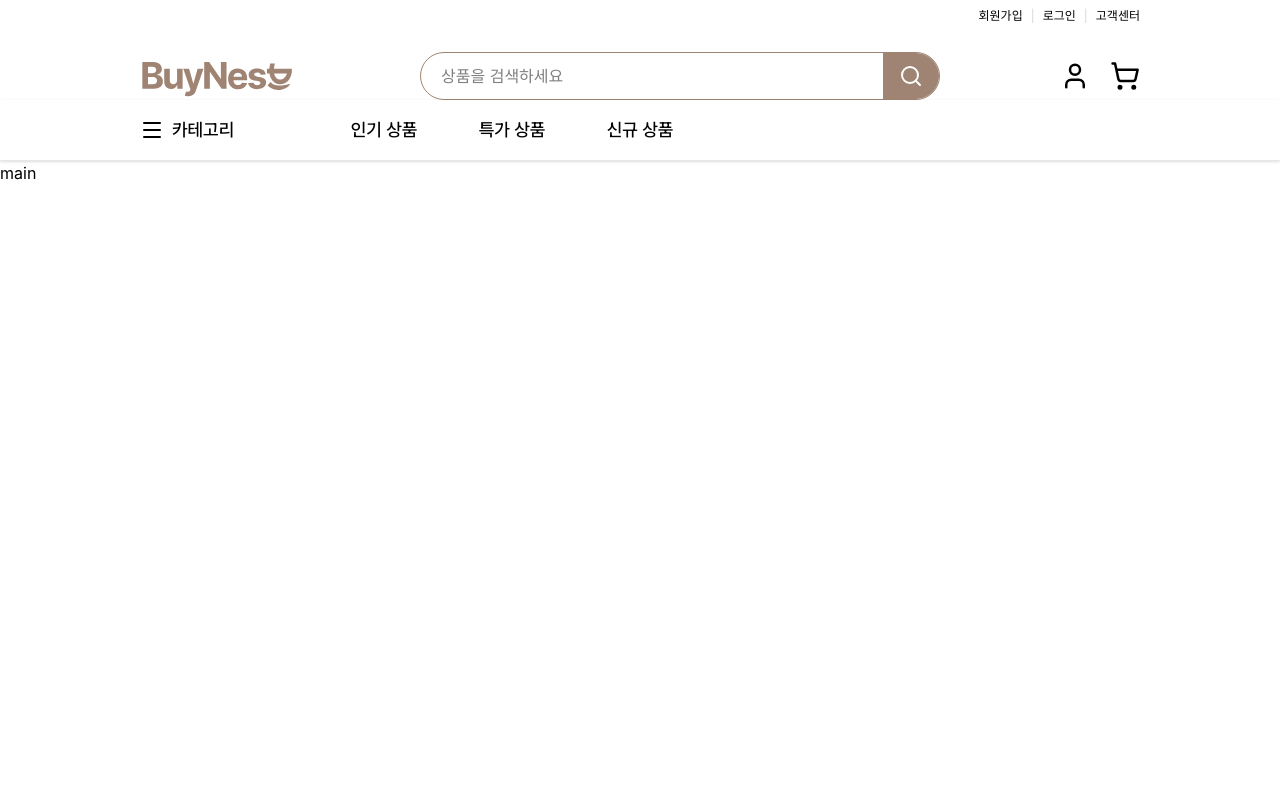
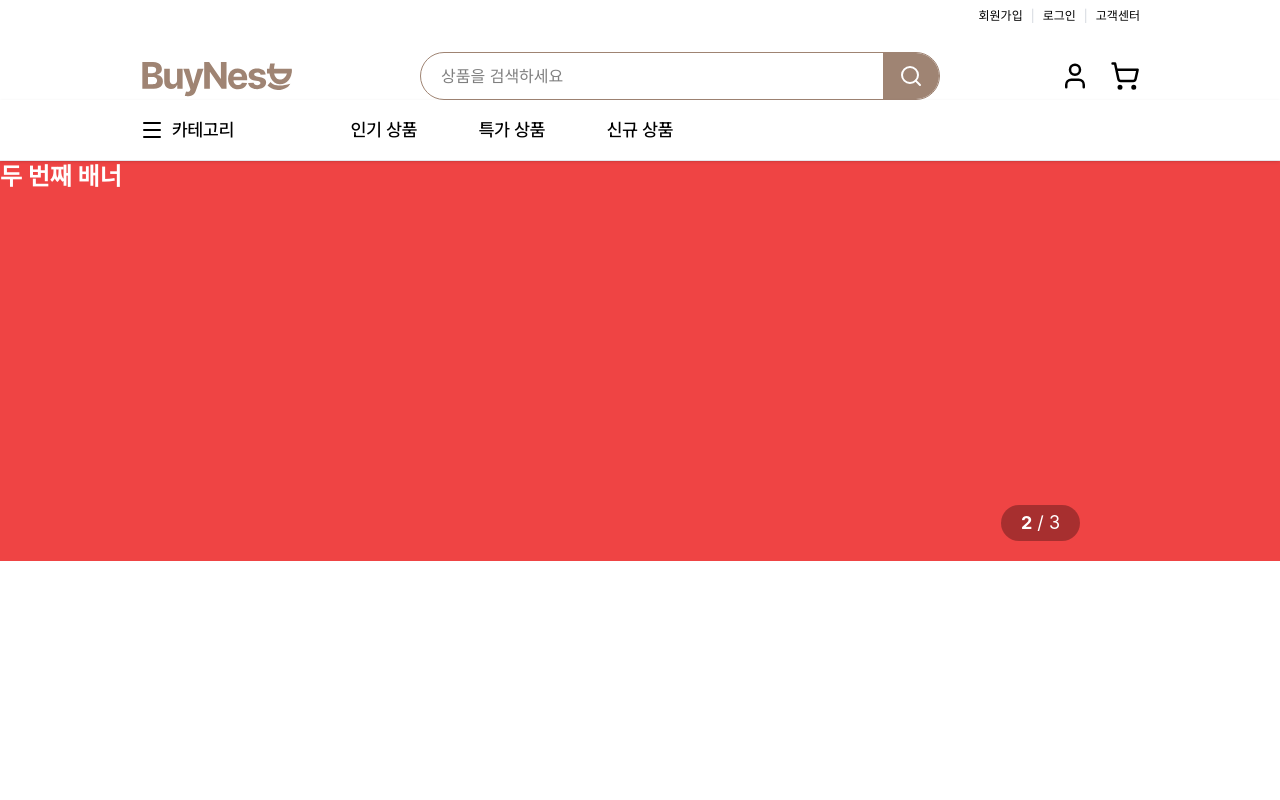
Before and after one commit to ecommerce-kubernetes/front, a Next.js app: page / in a window 1280 px wide. Shown: the top 800 px of the page. Built offline with nearby package versions, Linux system fonts and the light colour scheme; no server answers.

Commit message:
Feat: 배너 컴포넌트 구현
Resolves: #4

```diff
--- a/package.json
+++ b/package.json
@@ -16,6 +16,8 @@
     "@radix-ui/react-navigation-menu": "^1.2.14",
     "@tanstack/react-query": "^5.90.21",
     "@tanstack/react-query-devtools": "^5.91.3",
+    "embla-carousel-autoplay": "^8.6.0",
+    "embla-carousel-react": "^8.6.0",
     "lucide-react": "^0.577.0",
     "next": "16.1.6",
     "react": "19.2.3",
--- /dev/null
+++ b/src/app/HeroBanner.tsx
@@ -0,0 +1,43 @@
+"use client";
+import { ChevronLeft, ChevronRight } from "lucide-react";
+import { useHeroBanner } from "../hooks/useHeroBanner";
+
+export const HeroBanner = () => {
+  const { banners, emblaRef, scrollPrev, scrollNext, totalCount, selectIndex } =
+    useHeroBanner();
+  return (
+    <div className="w-full h-100 overflow-hidden group relative" ref={emblaRef}>
+      <div className="flex h-full">
+        {banners.map((banner) => (
+          <div
+            key={banner.id}
+            className="flex-[0_0_100%] min-w-0 h-full flex"
+            style={{ backgroundColor: banner.color }}
+          >
+            <span className="text-white text-2xl font-bold">{banner.text}</span>
+          </div>
+        ))}
+      </div>
+      <button
+        type="button"
+        className="absolute cursor-pointer top-1/2 left-4 -translate-y-1/2 rounded-full bg-black/30 p-2
+       outline-none transition-opacity duration-300 opacity-0 group-hover:opacity-100"
+        onClick={scrollPrev}
+      >
+        <ChevronLeft size={30} className="text-white" />
+      </button>
+      <button
+        type="button"
+        className="absolute cursor-pointer top-1/2 right-4 -translate-y-1/2 rounded-full bg-black/30 p-2
+       outline-none transition-opacity duration-300 opacity-0 group-hover:opacity-100"
+        onClick={scrollNext}
+      >
+        <ChevronRight size={30} className="text-white" />
+      </button>
+      <div className="absolute text-lg text-white rounded-full bottom-5 right-50 bg-black/30 px-5 py-1 select-none">
+        <span className="font-bold">{selectIndex + 1}</span> /{" "}
+        <span>{totalCount}</span>
+      </div>
+    </div>
+  );
+};
--- a/src/app/globals.css
+++ b/src/app/globals.css
@@ -6,6 +6,9 @@
   --font-pretendard: var(--font-pretendard), ui-sans-serif, system-ui, sans-serif;
   --color-base-line: #e5e7eb;
   --color-brand-primary: #9f8473;
+
+  --z-index-base: 0;
+  --z-index-header: 50;
 }
 
 @keyframes slideRight {
--- a/src/app/login/page.tsx
+++ b/src/app/login/page.tsx
@@ -3,7 +3,7 @@ import { Lock, Mail } from "lucide-react";
 
 export default function LoginPage() {
   return (
-    <section className="w-full max-w-250 mx-auto flex items-center my-20 flex flex-col">
+    <section className="w-full max-w-250 mx-auto flex items-center my-20 flex-col">
       <h1 className="font-bold text-xl font-pretendard">로그인</h1>
       <form className="mt-10 w-70">
         <InputBox headImg={Mail} keyword="" />
--- a/src/app/page.tsx
+++ b/src/app/page.tsx
@@ -1,5 +1,11 @@
-import Image from "next/image";
+import { HeroBanner } from "./HeroBanner";
 
 export default function HomePage() {
-  return <div className="h-[2000px]">main</div>;
+  return (
+    <div className="w-full h-500 flex flex-col">
+      <section className="w-full">
+        <HeroBanner />
+      </section>
+    </div>
+  );
 }
--- a/src/components/layout/Header/index.tsx
+++ b/src/components/layout/Header/index.tsx
@@ -53,7 +53,7 @@ export default function Header() {
       {/** 네비게이션 바 */}
       <nav
         ref={navRef}
-        className="w-full bg-white border-b border-base-line sticky top-0 z-50 shadow-sm font-pretendard font-medium text-lg select-none"
+        className="w-full bg-white border-b border-base-line sticky top-0 z-header shadow-sm font-pretendard font-medium text-lg select-none"
       >
         <div className="w-full max-w-250 mx-auto h-15 flex items-center">
           <CategoryNavigation />
--- /dev/null
+++ b/src/hooks/useHeroBanner.ts
@@ -0,0 +1,46 @@
+import Autoplay from "embla-carousel-autoplay";
+import useEmblaCarousel from "embla-carousel-react";
+import { useCallback, useEffect, useState } from "react";
+
+const BANNERS = [
+  { id: 1, color: "#9CA3AF", text: "첫 번째 배너" },
+  { id: 2, color: "#EF4444", text: "두 번째 배너" },
+  { id: 3, color: "#3B82F6", text: "세 번째 배너" },
+];
+
+export const useHeroBanner = () => {
+  const [emblaRef, emblaApi] = useEmblaCarousel({ loop: true }, [
+    Autoplay({ delay: 4000, stopOnInteraction: false }),
+  ]);
+
+  const [selectIndex, setSelectIndex] = useState(0);
+  const [scrollSnaps, setScrollSnaps] = useState<number[]>([]);
+
+  const onSelect = useCallback(() => {
+    if (!emblaApi) return;
+    setSelectIndex(emblaApi.selectedScrollSnap());
+  }, [emblaApi]);
+
+  useEffect(() => {
+    if (!emblaApi) return;
+
+    setScrollSnaps(emblaApi.scrollSnapList());
+    setSelectIndex(emblaApi.selectedScrollSnap());
+
+    emblaApi.on("select", onSelect);
+    emblaApi.on("reInit", onSelect);
+  }, [emblaApi, onSelect]);
+
+  const banners = BANNERS;
+  const scrollPrev = useCallback(() => emblaApi?.scrollPrev(), [emblaApi]);
+  const scrollNext = useCallback(() => emblaApi?.scrollNext(), [emblaApi]);
+
+  return {
+    banners,
+    emblaRef,
+    scrollPrev,
+    scrollNext,
+    selectIndex,
+    totalCount: scrollSnaps.length,
+  };
+};
```
Also changed, not shown: 1 other file (tests, documents, lock files or other folders).
